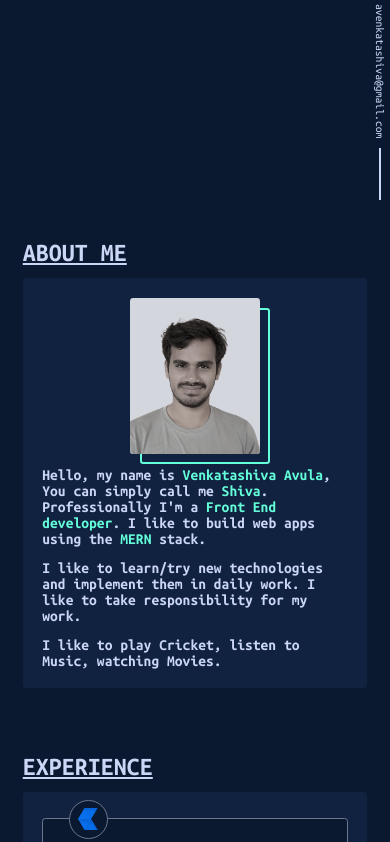
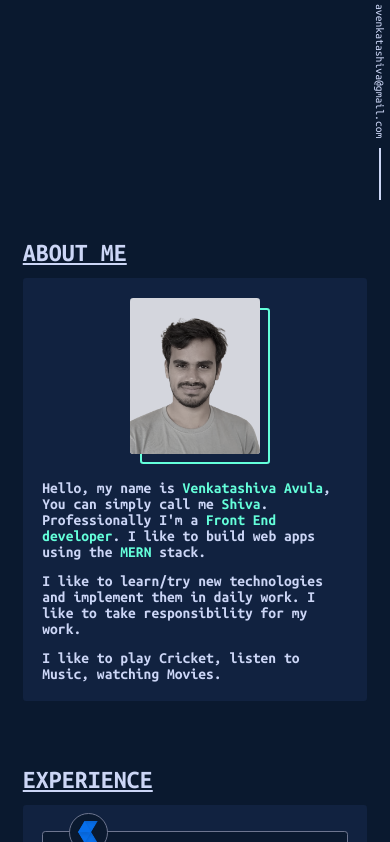
Before and after one commit to VenkatShiva/profile, a React (Create React App) app: page / in a window 390 px wide. Shown: the part 644-1486 px from the top of the page. Built offline with nearby package versions, Linux system fonts and the light colour scheme.

Commit message:
mobile responsive for dp

```diff
--- a/src/sections/About/styles.js
+++ b/src/sections/About/styles.js
@@ -16,9 +16,7 @@ export const AboutCont = styled.section`
     display: flex;
     border-radius: 0.25rem;
     position: relative;
-
     transition: 0.2s ease-in-out;
-
     margin-right: 2rem;
     position: relative;
     img {
@@ -75,7 +73,7 @@ export const AboutCont = styled.section`
     align-items: center;
     padding: 1.5rem;
     .prf-pic {
-      margin: 0 0 1rem;
+      margin: 0 0 2rem;
     }
   }
 `;
```
